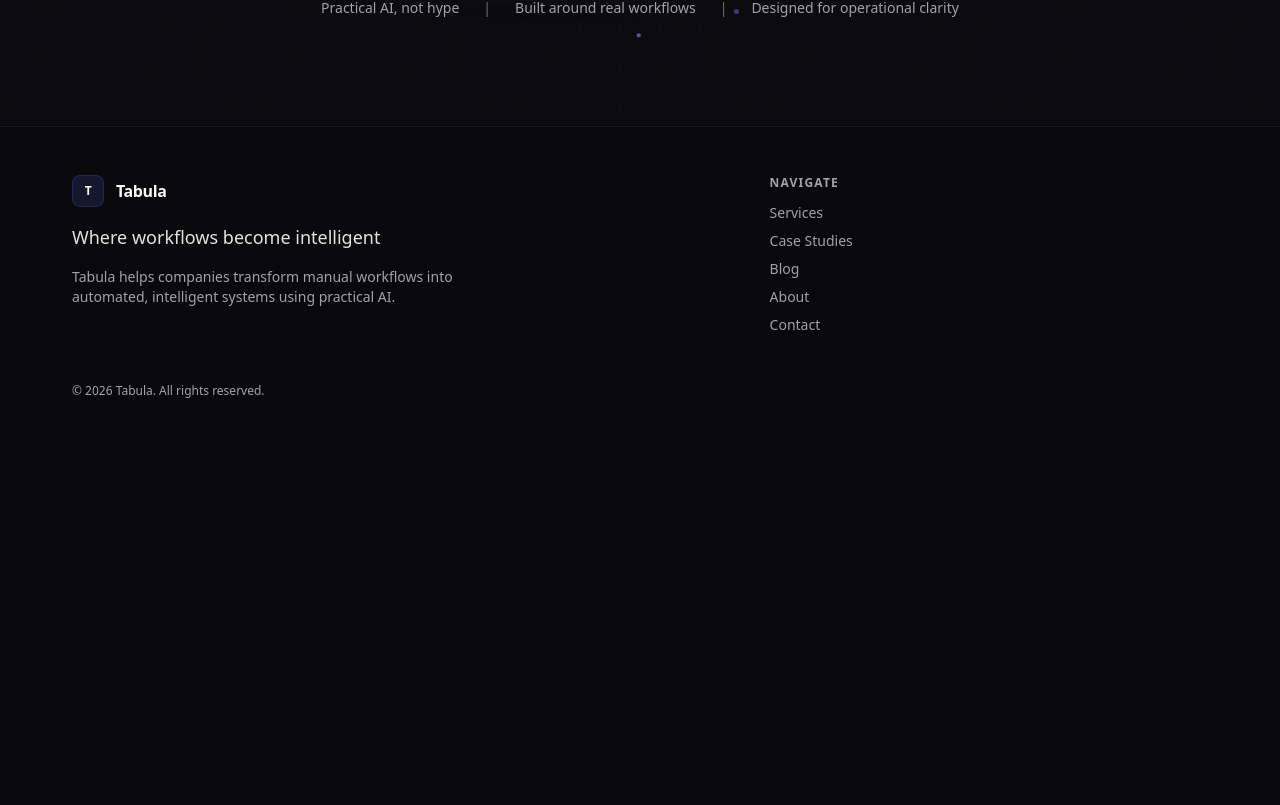
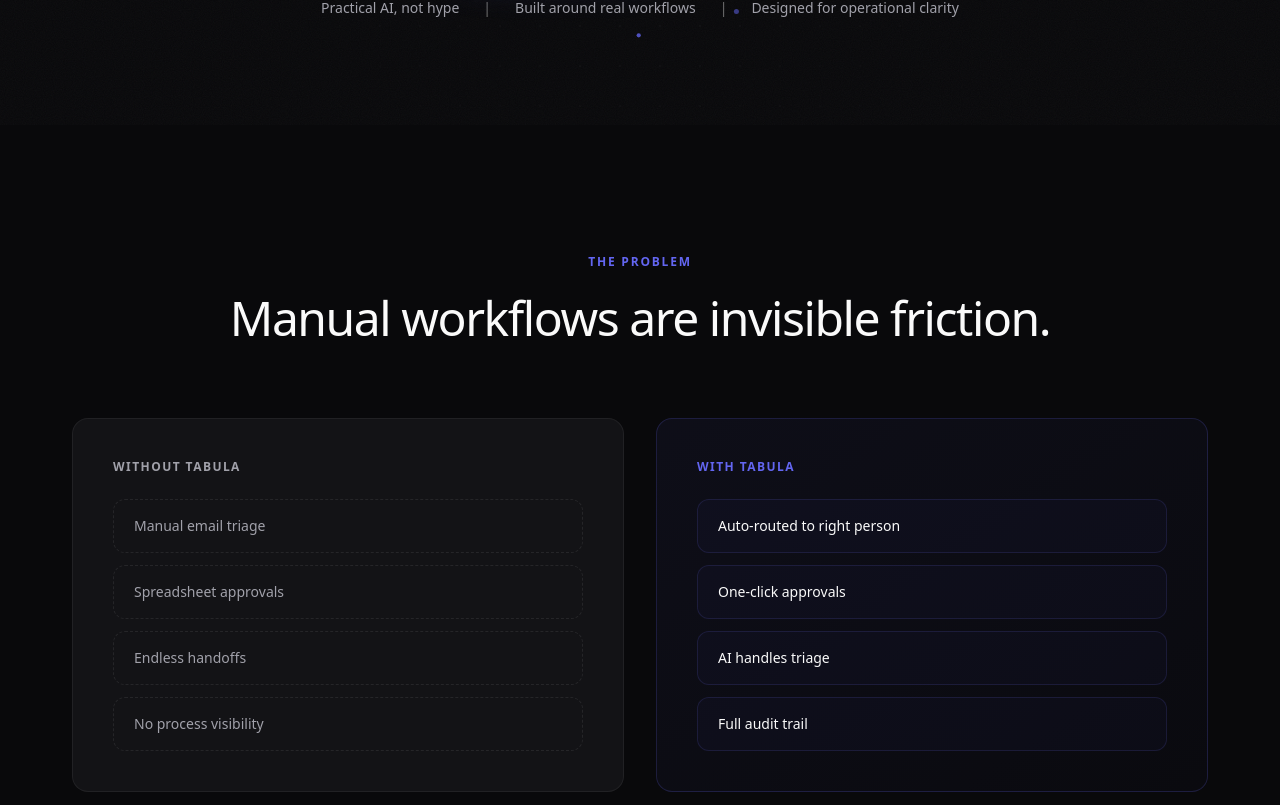
Before and after one commit to xanyl/tabula-website, a Next.js app: page / in a window 1280 px wide. Shown: the part 675-1480 px from the top of the page. Before the commit the page ends 1122 px from the top, so only its background shows below. Built offline with nearby package versions, Linux system fonts and the light colour scheme; no server answers.

Commit message:
feat: add before/after problem section with scroll reveal animation
🤖 Generated with Claude Code

```diff
--- a/src/app/(marketing)/page.tsx
+++ b/src/app/(marketing)/page.tsx
@@ -1,9 +1,11 @@
 import { Hero } from "@/components/hero";
+import { ProblemSection } from "@/components/problem-section";
 
 export default function Home() {
   return (
     <main>
       <Hero />
+      <ProblemSection />
     </main>
   );
 }
--- /dev/null
+++ b/src/components/problem-section.tsx
@@ -0,0 +1,73 @@
+"use client";
+import { ScrollReveal } from "@/components/scroll-reveal";
+
+const beforeItems = [
+  "Manual email triage",
+  "Spreadsheet approvals",
+  "Endless handoffs",
+  "No process visibility",
+];
+
+const afterItems = [
+  "Auto-routed to right person",
+  "One-click approvals",
+  "AI handles triage",
+  "Full audit trail",
+];
+
+export function ProblemSection() {
+  return (
+    <section className="py-32">
+      <div className="mx-auto max-w-[1200px] px-8">
+        <ScrollReveal className="mb-16 text-center">
+          <p className="text-xs font-semibold uppercase tracking-[0.15em] text-accent">
+            The Problem
+          </p>
+          <h2 className="mt-3 font-serif text-[clamp(2rem,4vw,3rem)] tracking-[-0.03em]">
+            Manual workflows are invisible friction.
+          </h2>
+        </ScrollReveal>
+
+        <div className="grid gap-8 md:grid-cols-2">
+          {/* Before */}
+          <ScrollReveal delay={0.1}>
+            <div className="rounded-2xl border border-white/[0.06] bg-bg-surface p-10">
+              <p className="mb-6 text-xs font-semibold uppercase tracking-[0.12em] text-text-muted">
+                Without Tabula
+              </p>
+              <div className="space-y-3">
+                {beforeItems.map((item, i) => (
+                  <div
+                    key={i}
+                    className="rounded-xl border border-dashed border-white/[0.08] px-5 py-4 text-sm text-text-muted"
+                  >
+                    {item}
+                  </div>
+                ))}
+              </div>
+            </div>
+          </ScrollReveal>
+
+          {/* After */}
+          <ScrollReveal delay={0.25}>
+            <div className="rounded-2xl border border-accent/20 bg-gradient-to-br from-accent/[0.06] to-accent/[0.02] p-10">
+              <p className="mb-6 text-xs font-semibold uppercase tracking-[0.12em] text-accent">
+                With Tabula
+              </p>
+              <div className="space-y-3">
+                {afterItems.map((item, i) => (
+                  <div
+                    key={i}
+                    className="rounded-xl border border-accent/15 bg-accent/[0.03] px-5 py-4 text-sm"
+                  >
+                    {item}
+                  </div>
+                ))}
+              </div>
+            </div>
+          </ScrollReveal>
+        </div>
+      </div>
+    </section>
+  );
+}
--- /dev/null
+++ b/src/components/scroll-reveal.tsx
@@ -0,0 +1,28 @@
+"use client";
+import { motion, useInView } from "framer-motion";
+import { useRef } from "react";
+
+export function ScrollReveal({
+  children,
+  className,
+  delay = 0,
+}: {
+  children: React.ReactNode;
+  className?: string;
+  delay?: number;
+}) {
+  const ref = useRef(null);
+  const isInView = useInView(ref, { once: true, margin: "-80px" });
+
+  return (
+    <motion.div
+      ref={ref}
+      className={className}
+      initial={{ opacity: 0, y: 24 }}
+      animate={isInView ? { opacity: 1, y: 0 } : {}}
+      transition={{ duration: 0.5, delay, ease: "easeOut" }}
+    >
+      {children}
+    </motion.div>
+  );
+}
```
